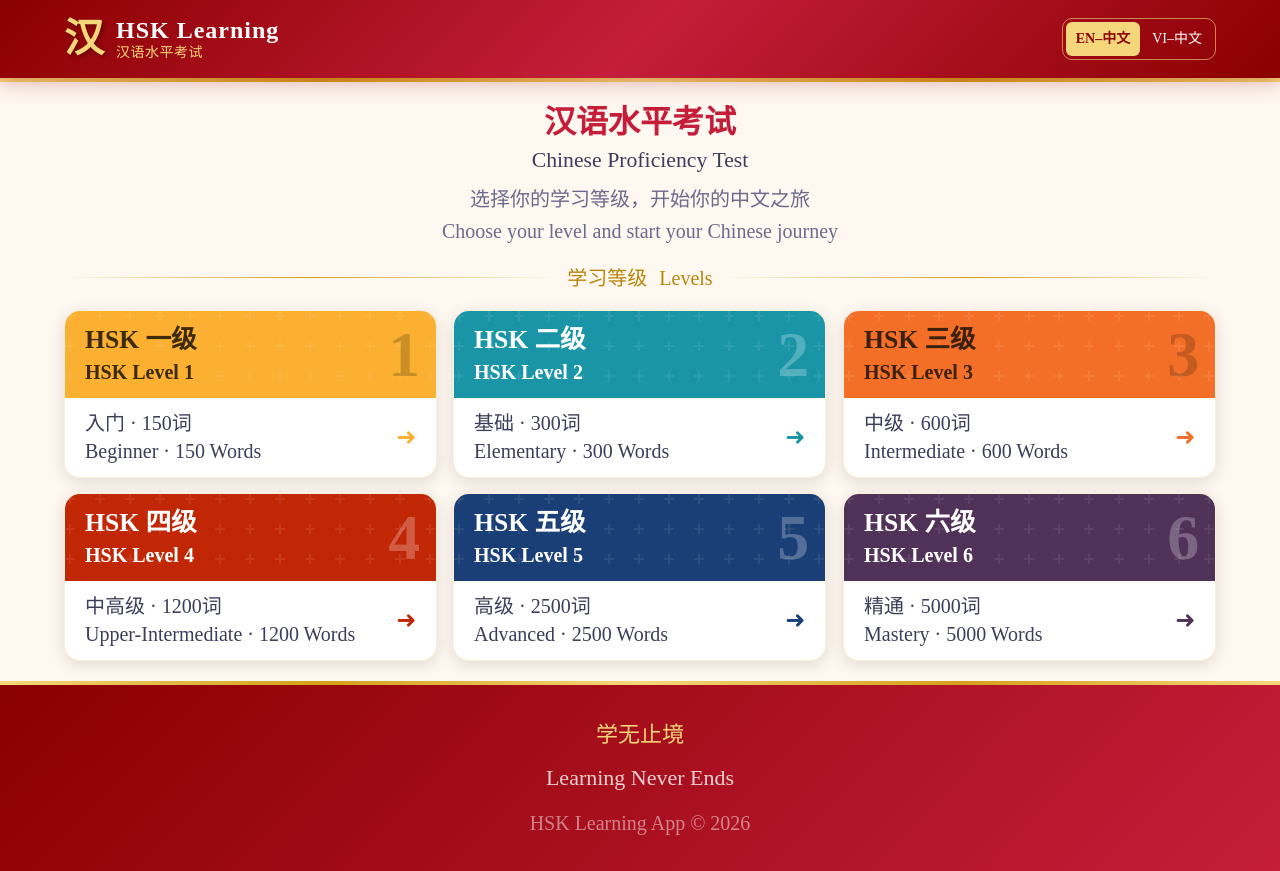
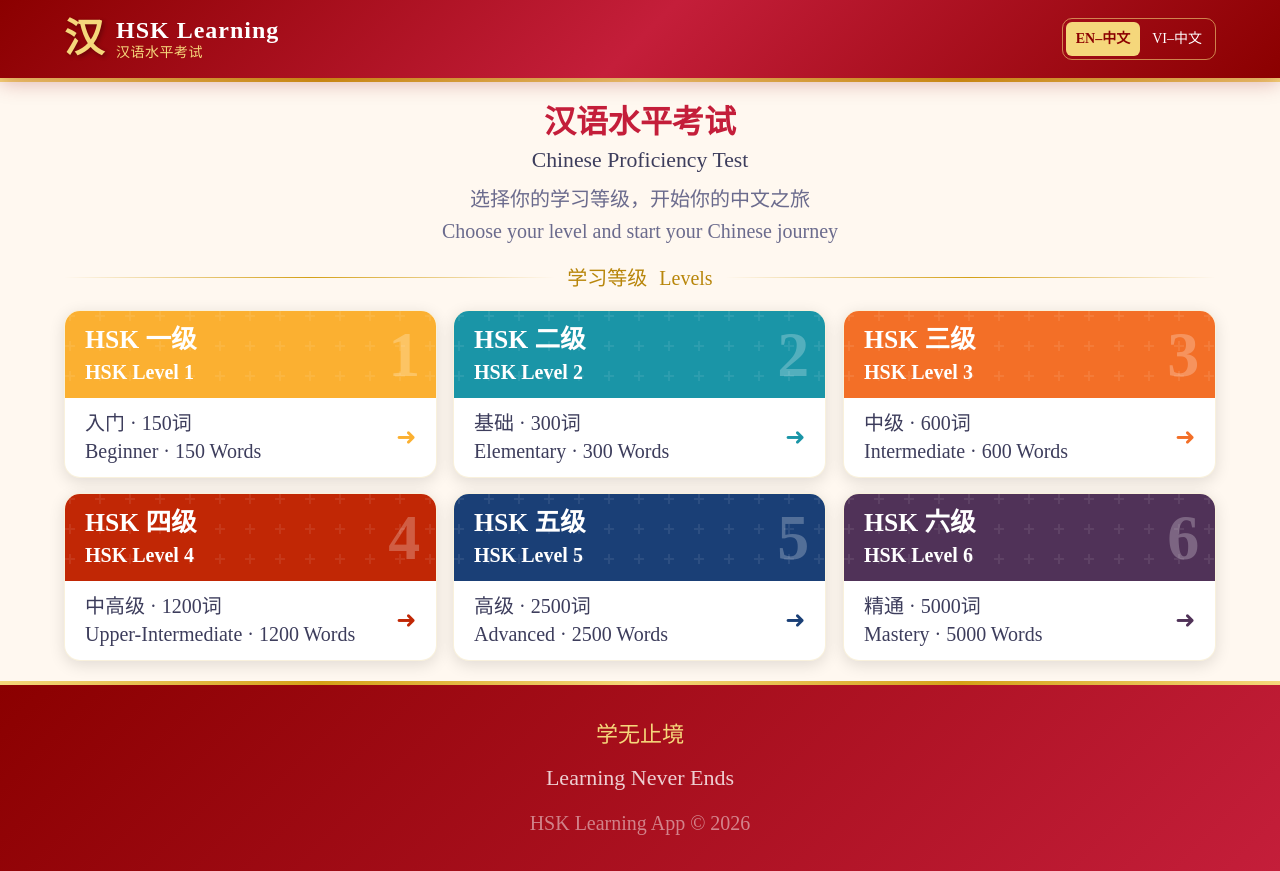
Before and after one commit to nvlongforwork/HSK, a React (Vite) app: page / in a window 1280 px wide. Built offline with nearby package versions, Linux system fonts and the light colour scheme.

Commit message:
Use white titles on every HSK level card

```diff
--- a/src/pages/Home.jsx
+++ b/src/pages/Home.jsx
@@ -36,7 +36,7 @@ export default function Home() {
           {hskLevels.map((level, index) => (
             <BounceCard key={level.id} to={`/hsk/${level.id}`} delay={index}
               style={{ background: "var(--white)", borderRadius: "var(--radius-md)",
-                "--level-color": level.color, "--level-ink": level.textColor,
+                "--level-color": level.color,
                 overflow: "hidden", boxShadow: "var(--shadow-md)",
                 border: "1px solid rgba(212, 160, 23, 0.15)" }}>
               <div className="home-card-top">
--- a/src/pages/home.css
+++ b/src/pages/home.css
@@ -17,7 +17,7 @@
 .home-divider { display: flex; align-items: center; justify-content: center; gap: 12px; margin: 16px 0; color: var(--gold-dark); font-family: var(--font-serif); font-size: clamp(18px, 1.6vw, 20px); font-weight: 400; }
 .home-divider::before, .home-divider::after { content: ""; flex: 1; height: 1px; background: linear-gradient(90deg, transparent, var(--gold-primary), transparent); }
 .home-page .home-grid { grid-template-columns: repeat(3, minmax(0, 1fr)); gap: clamp(12px, 2vh, 24px); }
-.home-card-top { padding: clamp(10px, 1.5vh, 20px) 20px; position: relative; overflow: hidden; background: var(--level-color); color: var(--level-ink); }
+.home-card-top { padding: clamp(10px, 1.5vh, 20px) 20px; position: relative; overflow: hidden; background: var(--level-color); color: #fff; }
 .home-card-title { position: relative; z-index: 1; font-family: var(--font-serif); font-size: clamp(22px, 2vw, 28px); font-weight: 700; line-height: 1.3; color: inherit; }
 .home-card-subtitle { position: relative; z-index: 1; margin-top: 2px; font-size: clamp(20px, 1.4vw, 22px); font-weight: 600; line-height: 1.4; color: inherit; }
 .home-card-number { position: absolute; right: 16px; top: 50%; transform: translateY(-50%); font-family: var(--font-serif); font-size: clamp(48px, 5vw, 64px); font-weight: 900; line-height: 1; color: currentColor; opacity: .25; }
```
